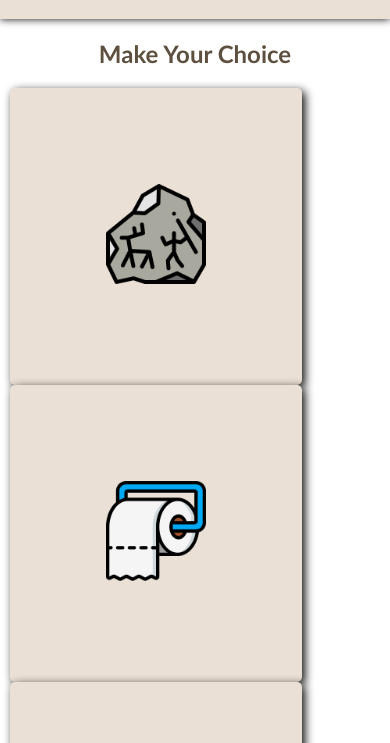
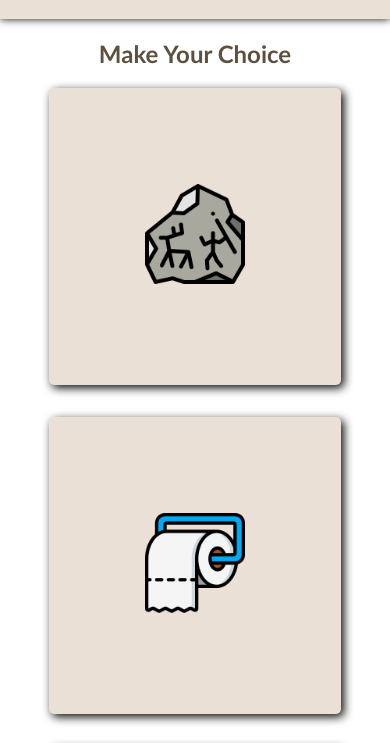
Before and after one commit to ash-taylor/rock-paper-scissors, a plain HTML site: page index.html in a window 390 px wide. Shown: the part 63-806 px from the top of the page. Drawn offline with Linux system fonts and the light colour scheme.

Commit message:
Adds media query to css, buttons become column view on mobile devices

```diff
--- a/styles/style.css
+++ b/styles/style.css
@@ -46,6 +46,18 @@
     display: flex;
     justify-content: center;
     flex-wrap: nowrap;
+}
+
+.buttons {
+    gap: 2em;
+}
+
+@media (max-width: 1250px) {
+    .buttons {
+        display: flex;
+        flex-direction: column;
+        justify-content: center;
+    }
 }
 
 .resultsBox {
@@ -101,5 +113,5 @@
 
 img {
     max-width: 100px;
-    max-height: 100px;
+    height: auto;
 }
```
